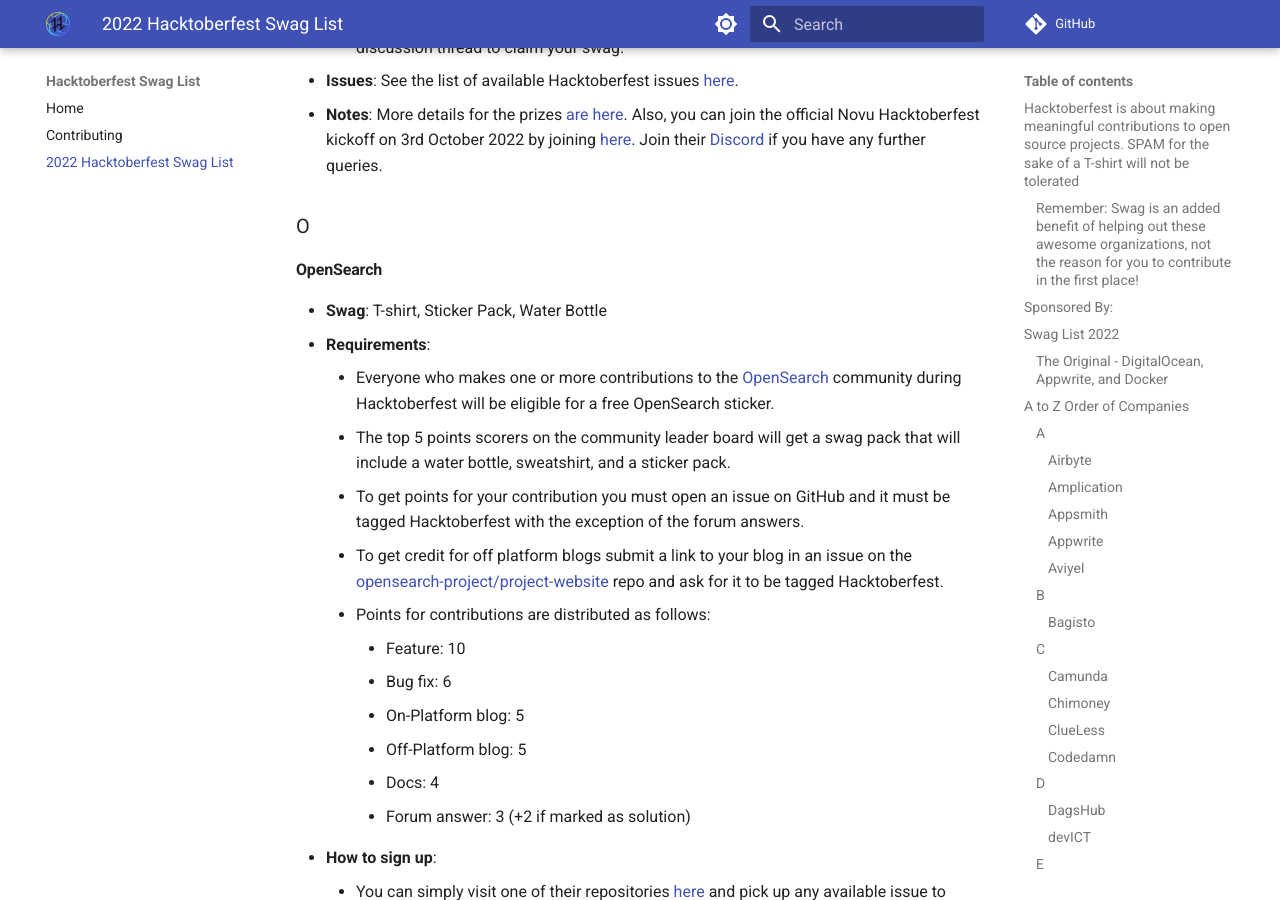
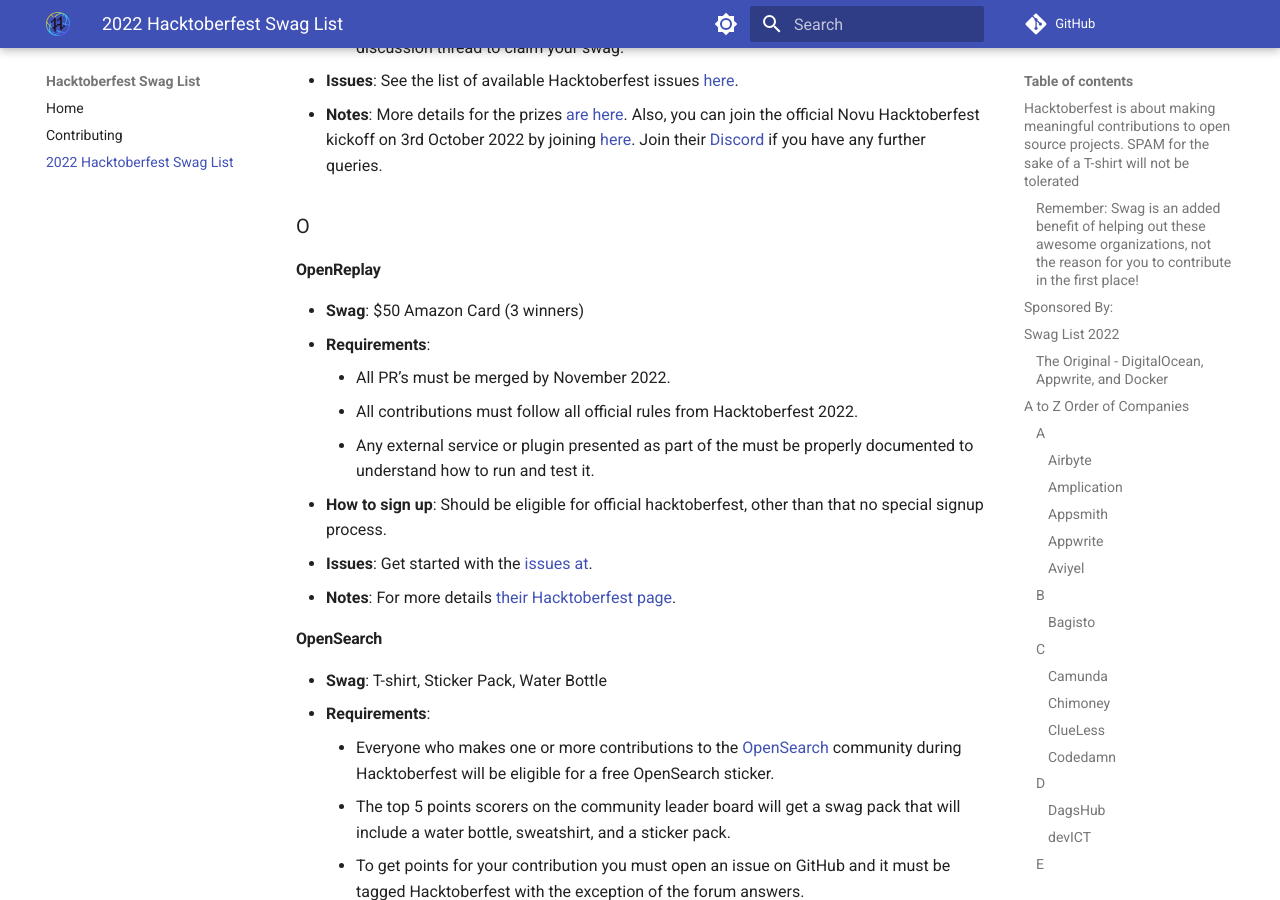
Before and after one commit to crweiner/hacktoberfest-swag-list, an MkDocs documentation site: the page built from docs/list.md, in a window 1280 px wide and 900 px high, scrolled down 13903 px. Built offline with MkDocs 1.6.1 and Material for MkDocs 9.7.7, drawn with Linux system fonts in a browser that asks for light colours; plug-ins that fetch from the network failed and are left out; comment, search, counter and statistics services are not loaded.

Commit message:
added Openreplay to Swag list #655

```diff
--- a/docs/list.md
+++ b/docs/list.md
@@ -398,6 +398,17 @@
 
 ### O
 
+#### **OpenReplay**
+
+- **Swag**: $50 Amazon Card (3 winners)
+- **Requirements**:
+    - All PR’s must be merged by November 2022.
+    - All contributions must follow all official rules from Hacktoberfest 2022.
+    - Any external service or plugin presented as part of the must be properly documented to understand how to run and test it.
+- **How to sign up**: Should be eligible for official hacktoberfest, other than that no special signup process.
+- **Issues**: Get started with the [issues at](https://github.com/openreplay/openreplay/issues).
+- **Notes**: For more details [their Hacktoberfest page](https://blog.openreplay.com/its-hacktoberfest-and-were-here-for-it/).
+
 #### **OpenSearch**
 
 - **Swag**: T-shirt, Sticker Pack, Water Bottle
```
